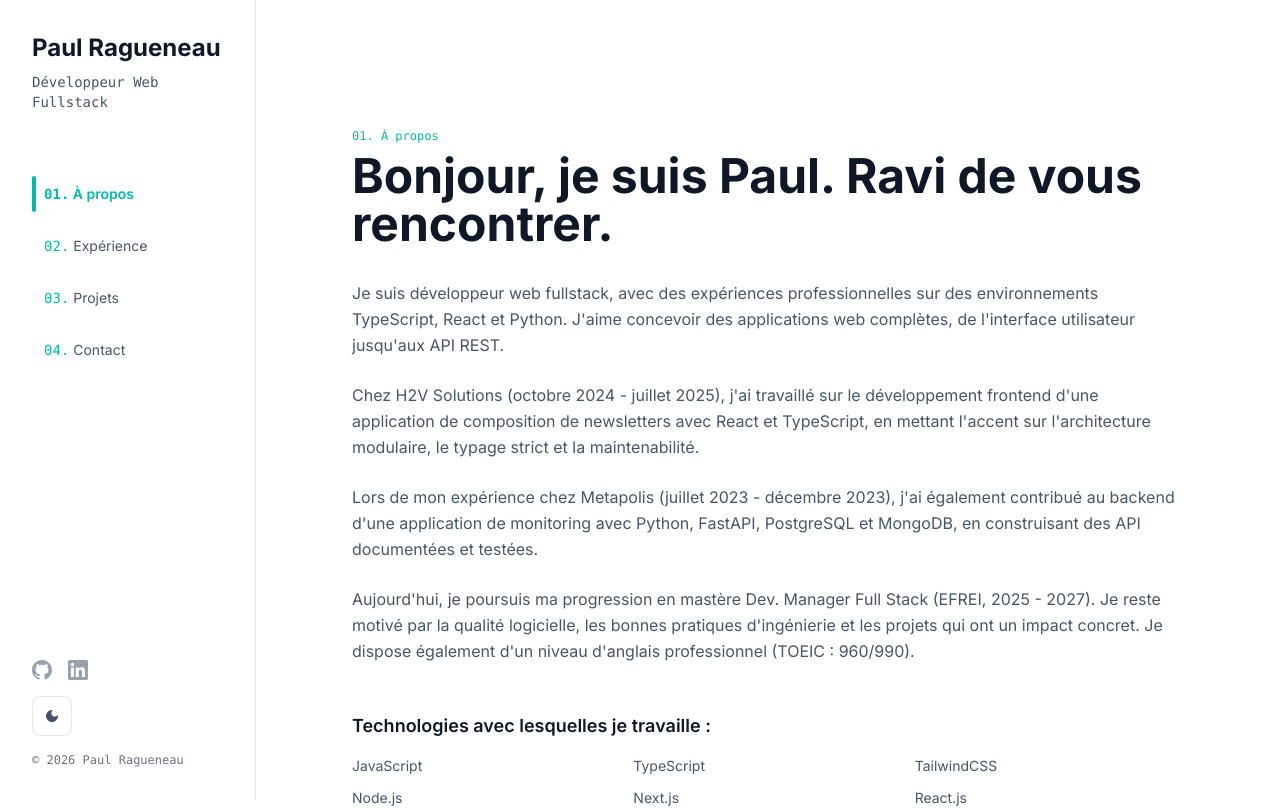
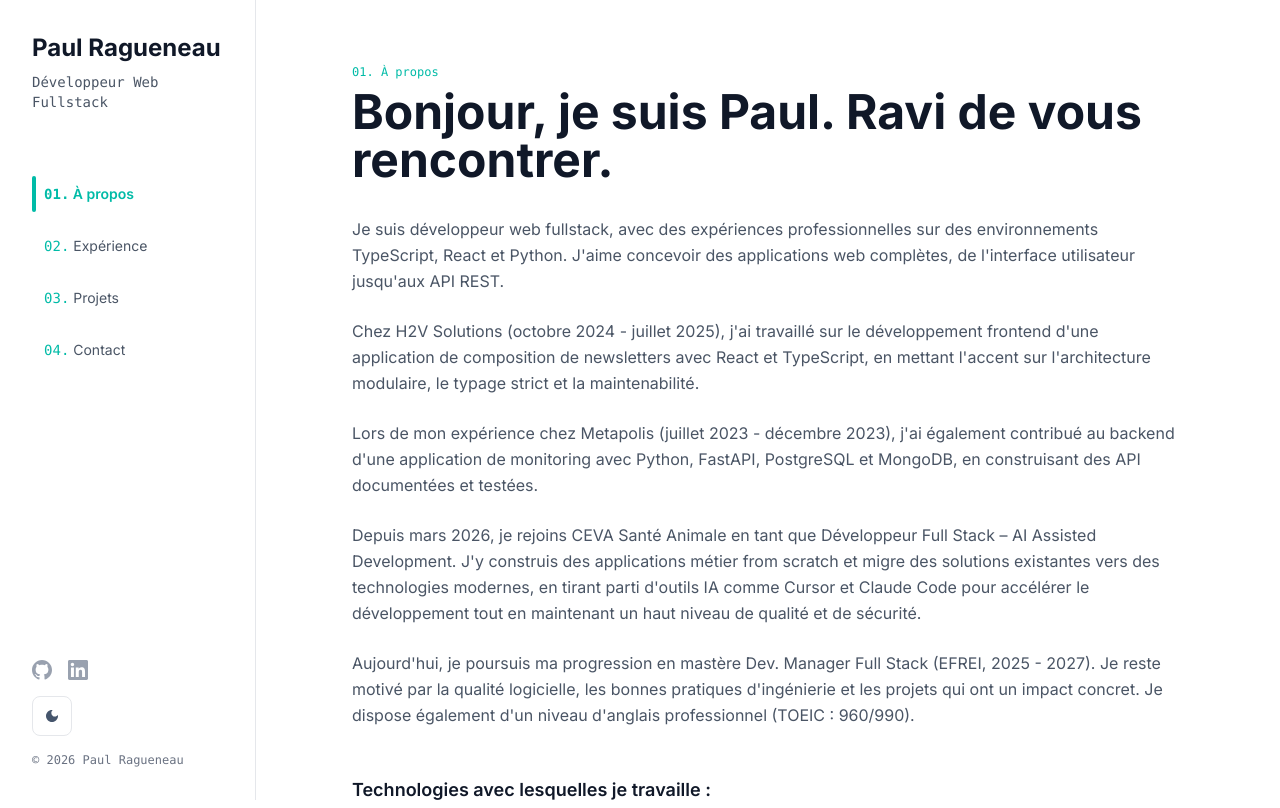
Before and after one commit to Periicles/portfolio, a Next.js app: page / in a window 1280 px wide. Shown: the top 808 px of the page. Built offline with nearby package versions, Linux system fonts and the light colour scheme.

Commit message:
feat(about): add CEVA xp paragraph and fix about anchor scroll to top

```diff
--- a/app/components/About.tsx
+++ b/app/components/About.tsx
@@ -17,6 +17,10 @@ export default function About() {
 
                 <p>
                     Lors de mon expérience chez Metapolis (juillet 2023 - décembre 2023), j&apos;ai également contribué au backend d&apos;une application de monitoring avec Python, FastAPI, PostgreSQL et MongoDB, en construisant des API documentées et testées.
+                </p>
+
+                <p>
+                    Depuis mars 2026, je rejoins CEVA Santé Animale en tant que Développeur Full Stack – AI Assisted Development. J&apos;y construis des applications métier from scratch et migre des solutions existantes vers des technologies modernes, en tirant parti d&apos;outils IA comme Cursor et Claude Code pour accélérer le développement tout en maintenant un haut niveau de qualité et de sécurité.
                 </p>
 
                 <p>
--- a/app/page.tsx
+++ b/app/page.tsx
@@ -9,7 +9,7 @@ export default function Home() {
     <div className="flex min-h-screen flex-col md:flex-row bg-white dark:bg-slate-900 text-gray-900 dark:text-slate-100">
       <Navigation />
       <main className="flex-1 md:ml-64">
-        <div className="max-w-4xl mx-auto px-6 md:px-8 py-12 md:py-16 pb-24 md:pb-32">
+        <div className="max-w-4xl mx-auto px-6 md:px-8 pb-24 md:pb-32">
           <About />
           <Experience />
           <Projects />
```
